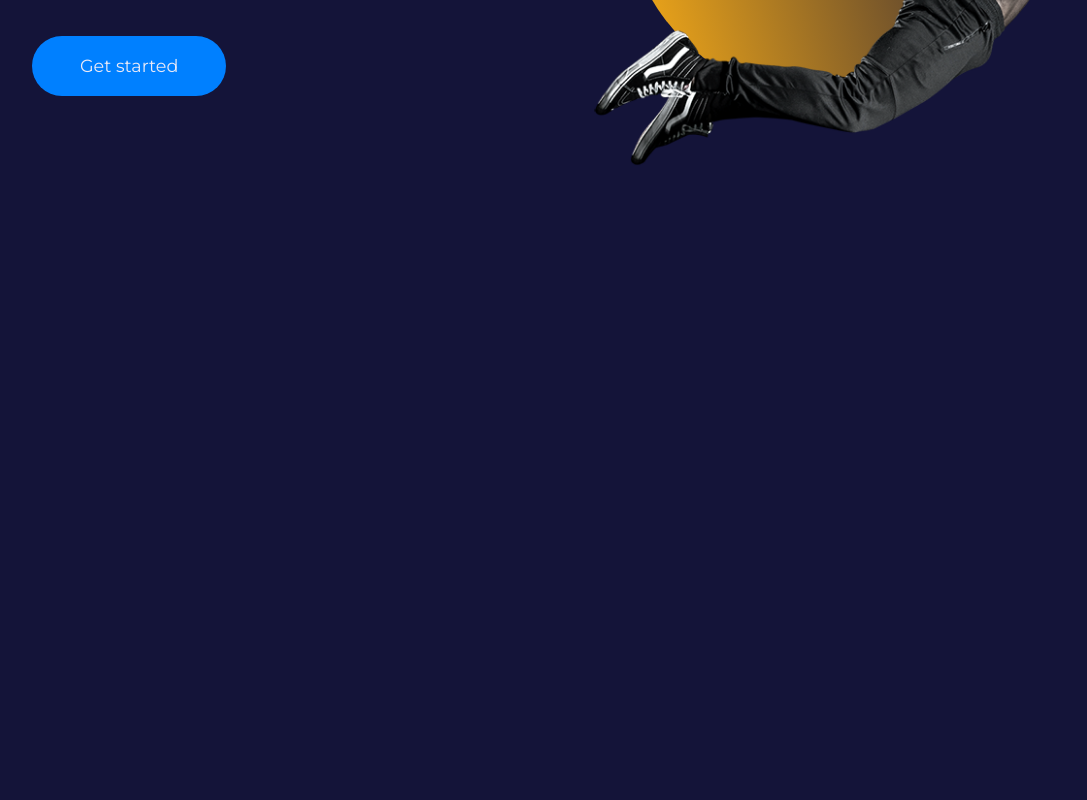
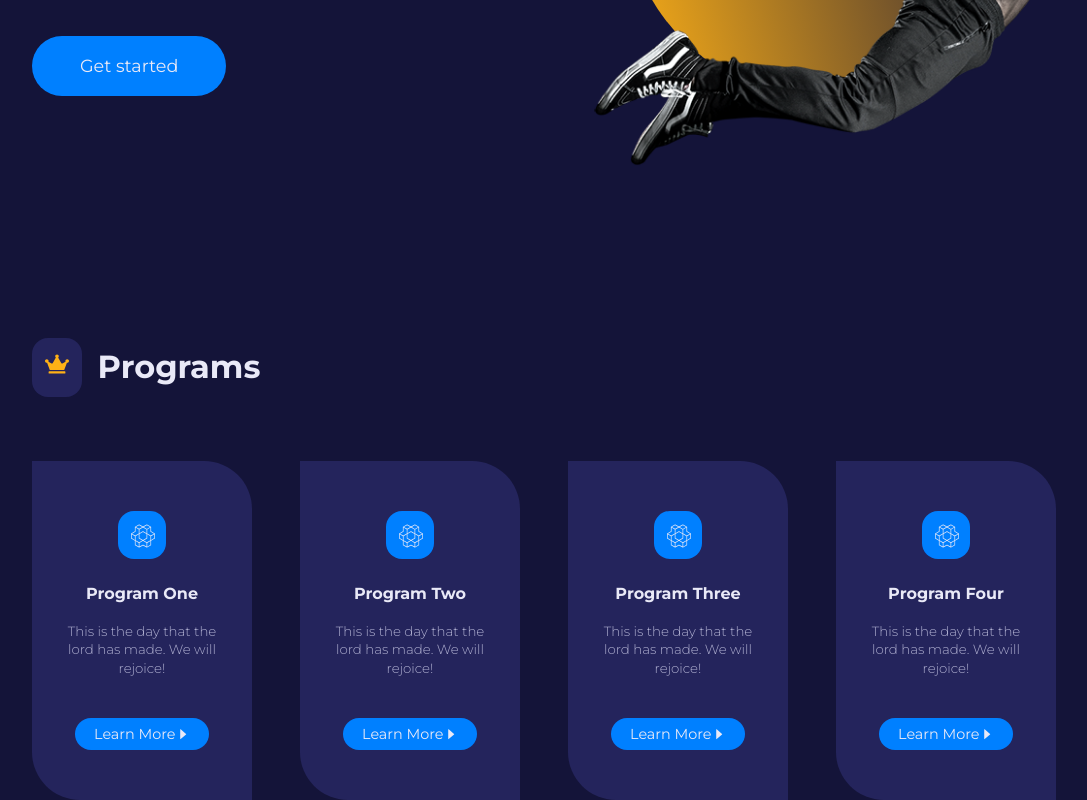
Before and after one commit to mishadiatel/react-website-vawulens, a React (Create React App) app: page / in a window 1280 px wide. Shown: the part 526-1326 px from the top of the page, without its empty margins (96-1183 px from the left). Before the commit the page ends 800 px from the top, so only its background shows below. Built offline with nearby package versions, Linux system fonts and the light colour scheme.

Commit message:
added and styled Programs

```diff
--- /dev/null
+++ b/src/UI/Card.jsx
@@ -0,0 +1,5 @@
+const Card = ({ className, children }) => {
+  return <article className={`card ${className}`}>{children}</article>;
+};
+
+export default Card;
--- /dev/null
+++ b/src/components/Programs.jsx
@@ -0,0 +1,33 @@
+import { FaCrown } from "react-icons/fa";
+import SectionHead from "./SectionHead";
+import { programs } from "../data";
+import Card from "../UI/Card";
+import { Link } from "react-router-dom";
+import { AiFillCaretRight } from "react-icons/ai";
+
+const Programs = () => {
+  return (
+    <section className="programs">
+      <div className="container programs__container">
+        <SectionHead icon={<FaCrown />} title={"Programs"} />
+
+        <div className="programs__wrapper">
+          {programs.map(({ id, title, icon, info, path }) => {
+            return (
+              <Card className={"programs__program"} key={id}>
+                <span>{icon}</span>
+                <h4>{title}</h4>
+                <small>{info}</small>
+                <Link to={path} className={"btn sm"}>
+                  Learn More <AiFillCaretRight />
+                </Link>
+              </Card>
+            );
+          })}
+        </div>
+      </div>
+    </section>
+  );
+};
+
+export default Programs;
--- /dev/null
+++ b/src/components/SectionHead.jsx
@@ -0,0 +1,10 @@
+const SectionHead = ({ icon, title, className }) => {
+  return (
+    <div className={`section__head ${className}`}>
+      <span>{icon}</span>
+      <h2>{title}</h2>
+    </div>
+  );
+};
+
+export default SectionHead;
--- a/src/index.css
+++ b/src/index.css
@@ -93,6 +93,64 @@
   font-size: 0.9rem;
 }
 
-.btn.sm:hover{
+.btn.sm:hover {
   background: var(--color-gray-100);
 }
+
+section {
+  margin-top: 10rem;
+}
+
+.section__head {
+  display: flex;
+  align-items: center;
+  gap: 1rem;
+}
+
+.section__head span {
+  background: var(--color-gray-500);
+  padding: 0.8rem;
+  border-radius: 1rem;
+  color: var(--color-secondary);
+  font-size: 1.5rem;
+}
+
+.card {
+  background: var(--color-gray-500);
+  border: 2px solid transparent;
+  text-align: center;
+  padding: 3rem 2rem;
+  border-radius: 0 3rem 0 3rem;
+  transition: var(--transition);
+}
+.card:hover {
+  background: transparent;
+  border-color: var(--color-gray-400);
+  cursor: default;
+}
+
+.card span {
+  width: 3rem;
+  height: 3rem;
+  background: var(--color-primary);
+  color: var(--color-gray-100);
+  font-size: 1.5rem;
+  padding: 0.8rem;
+  display: grid;
+  place-items: center;
+  margin-bottom: 1.5rem;
+  margin-inline: auto;
+  border-radius: 1rem;
+  transition: var(--transition);
+}
+
+.card:hover span {
+  background: var(--color-secondary);
+  color: var(--color-gray-600);
+
+}
+.card small {
+  margin-top: 1rem;
+  display: block;
+  font-weight: 300;
+}
--- a/src/pages/home/Home.jsx
+++ b/src/pages/home/Home.jsx
@@ -1,10 +1,12 @@
 import MainHeader from "../../components/MainHeader";
+import Programs from "../../components/Programs";
 import "./home.css";
 
 const Home = () => {
   return (
     <>
       <MainHeader />
+      <Programs />
     </>
   );
 };
--- a/src/pages/home/home.css
+++ b/src/pages/home/home.css
@@ -49,3 +49,28 @@
 .main__header-right:hover .main__header-circle {
   filter: blur(15px);
 }
+
+/* =================== PROGRAMS ==================== */
+
+.programs {
+  margin-top: 4rem;
+}
+
+.programs__wrapper {
+  display: grid;
+  grid-template-columns: repeat(4, 1fr);
+  gap: 3rem;
+  margin-top: 4rem;
+}
+
+.programs__program a {
+  margin-top: 2.5rem;
+  display: flex;
+  align-items: center;
+  justify-content: center;
+}
+
+.programs__program:hover a{
+    background: var(--color-secondary);
+    color: var(--color-gray-600);
+}
```
